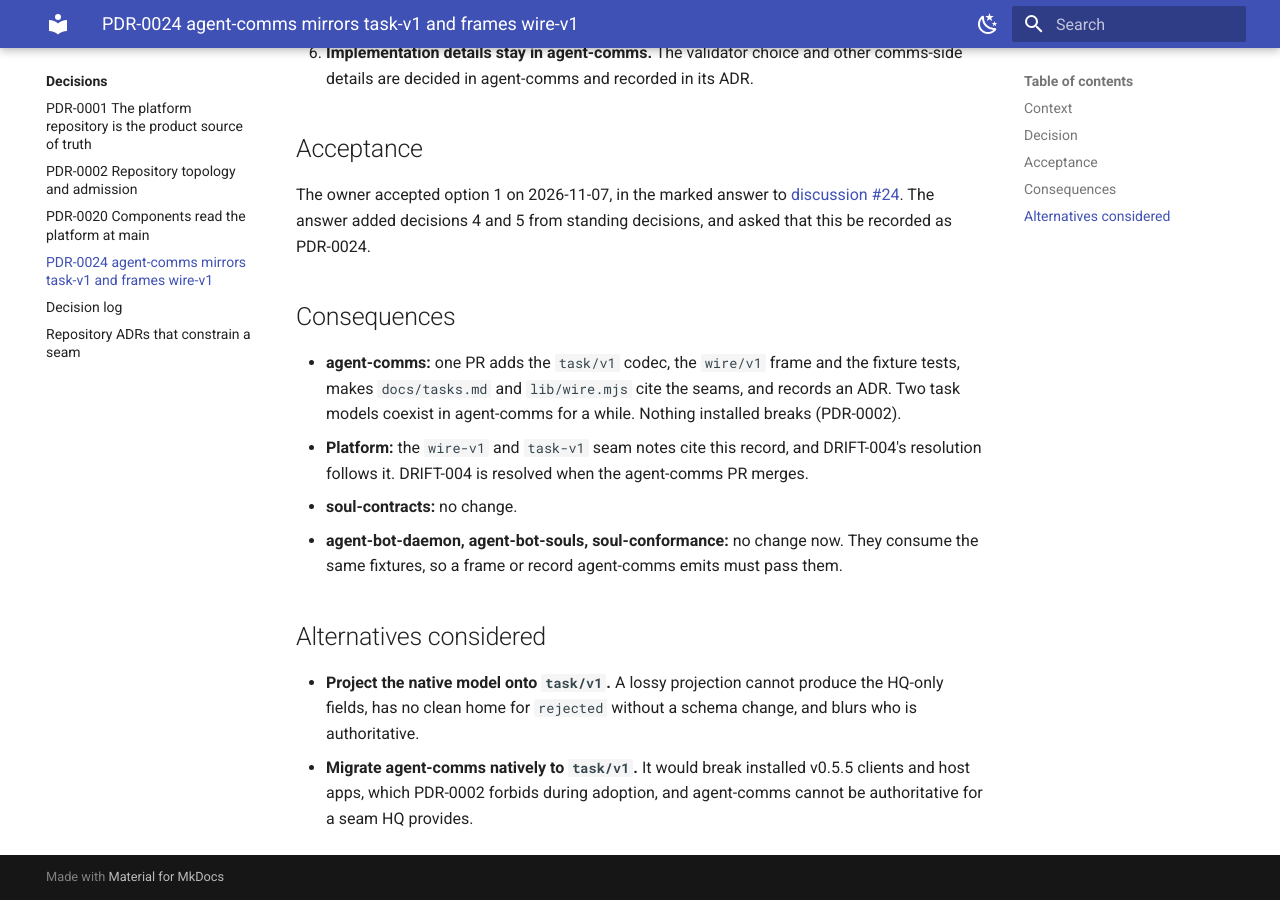
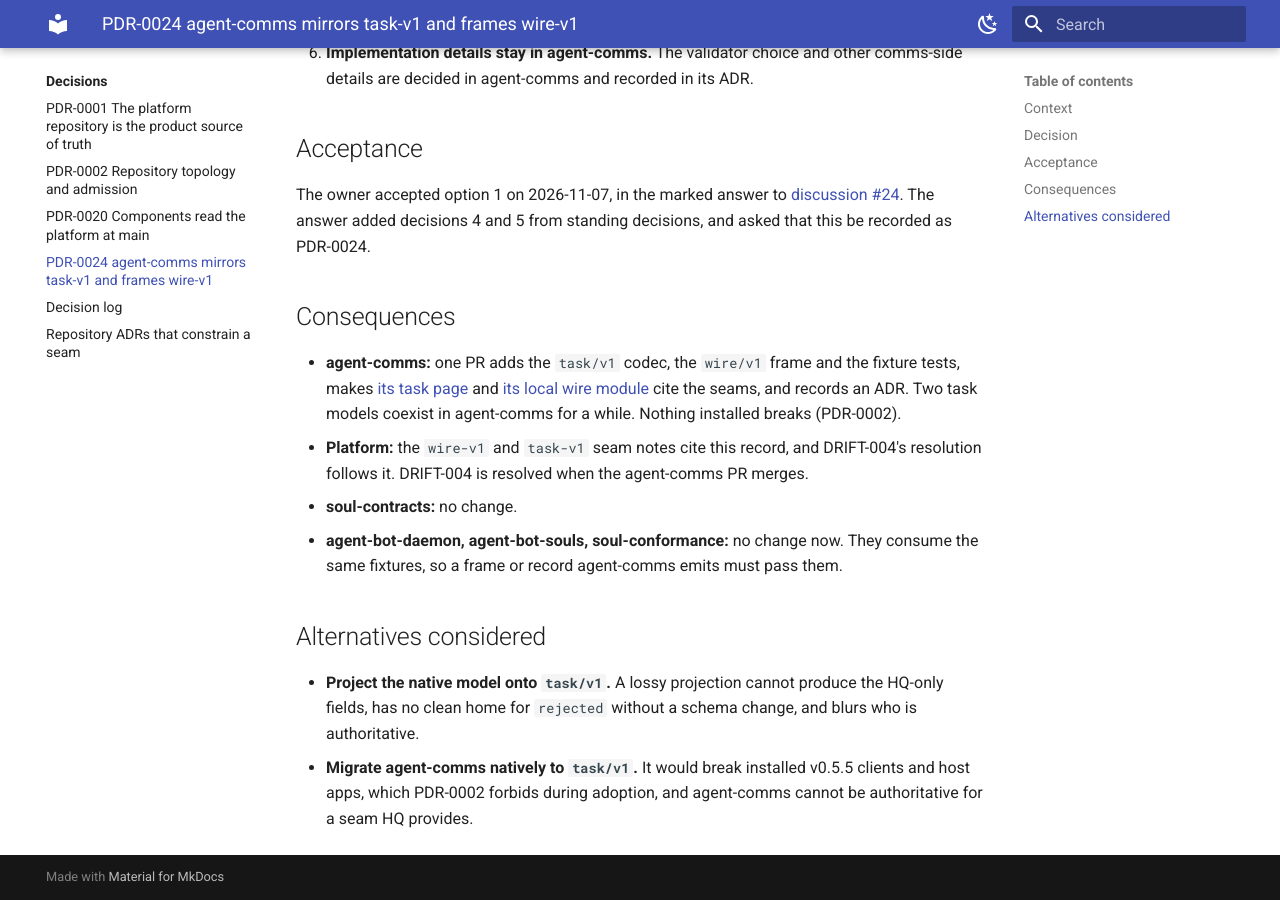
Before and after one commit to true-line/agent-bot-platform, an MkDocs documentation site: the page built from docs/04-decisions/PDR-0024-comms-mirrors-task-v1-and-frames-wire-v1.md, in a window 1280 px wide and 900 px high, scrolled down 1438 px. Built offline with MkDocs 1.6.1 and Material for MkDocs 9.7.7, drawn with Linux system fonts in a browser that asks for light colours; some of the changed text lies outside the part shown.

Commit message:
Mark PDR-0024 Accepted and fix its stale-path docs-gov finding
PDR-0024 named agent-comms files as bare paths, which docs-gov resolves
inside this repository; they now link to agent-comms by URL. The owner
approved #25, so PDR-0024 is Accepted.

Co-Authored-By: Claude Opus 5.5 <noreply@anthropic.com>
Co-authored-by: tidy-inlet-66 <agent_3d9ab2ac-9c97-442c-9bfa-8fcf497ded66@souls.agent-bot.invalid>
Agent-Identity: agent_3d9ab2ac-9c97-442c-9bfa-8fcf497ded66

```diff
--- a/docs/04-decisions/PDR-0024-comms-mirrors-task-v1-and-frames-wire-v1.md
+++ b/docs/04-decisions/PDR-0024-comms-mirrors-task-v1-and-frames-wire-v1.md
@@ -19,7 +20,7 @@ agent-comms meets the two seams as the registry already assigns them. It validat
 - agent-comms v0.5.5 describes different things (DRIFT-004):
   - Its task states are offered, accepted, working, input-required, completed, failed, rejected and canceled. `task/v1` has offered, accepted, running, waiting with a reason, reconciling, completed, failed, canceled and expired. `rejected` has no `task/v1` equivalent.
   - Its parties are `offerer` and `assignee`; `task/v1` names `requester` and `accountable_soul`. `task/v1` transitions also need `installation_epoch`, `lease_generation` and `operation_id`, which comms does not have.
-  - Its wire is op-based NDJSON request lines on a local socket (`lib/wire.mjs`). `wire/v1` is an outer routing frame with `destination_soul`, `destination_epoch`, `expires_at` and `wake_class`.
+  - Its wire is op-based NDJSON request lines on a local socket ([its local wire module](https://github.com/qwts/agent-comms/blob/main/lib/wire.mjs)). `wire/v1` is an outer routing frame with `destination_soul`, `destination_epoch`, `expires_at` and `wake_class`.
 - The [seam registry](../03-architecture/seams.md) already assigns ownership: agent-bot-daemon (HQ) provides `task-v1` and agent-comms consumes it; agent-comms provides `wire-v1`.
 
 ## Decision
@@ -37,7 +38,7 @@ The owner accepted option 1 on 2026-11-07, in the marked answer to [discussion #
 
 ## Consequences
 
-- **agent-comms:** one PR adds the `task/v1` codec, the `wire/v1` frame and the fixture tests, makes `docs/tasks.md` and `lib/wire.mjs` cite the seams, and records an ADR. Two task models coexist in agent-comms for a while. Nothing installed breaks (PDR-0002).
+- **agent-comms:** one PR adds the `task/v1` codec, the `wire/v1` frame and the fixture tests, makes [its task page](https://github.com/qwts/agent-comms/blob/main/docs/tasks.md) and [its local wire module](https://github.com/qwts/agent-comms/blob/main/lib/wire.mjs) cite the seams, and records an ADR. Two task models coexist in agent-comms for a while. Nothing installed breaks (PDR-0002).
 - **Platform:** the `wire-v1` and `task-v1` seam notes cite this record, and DRIFT-004's resolution follows it. DRIFT-004 is resolved when the agent-comms PR merges.
 - **soul-contracts:** no change.
 - **agent-bot-daemon, agent-bot-souls, soul-conformance:** no change now. They consume the same fixtures, so a frame or record agent-comms emits must pass them.
```
Also changed, not shown: other parts of docs/04-decisions/PDR-0024-comms-mirrors-task-v1-and-frames-wire-v1.md (+2 -1 lines), docs/04-decisions/README.md (+1 -1 lines).
